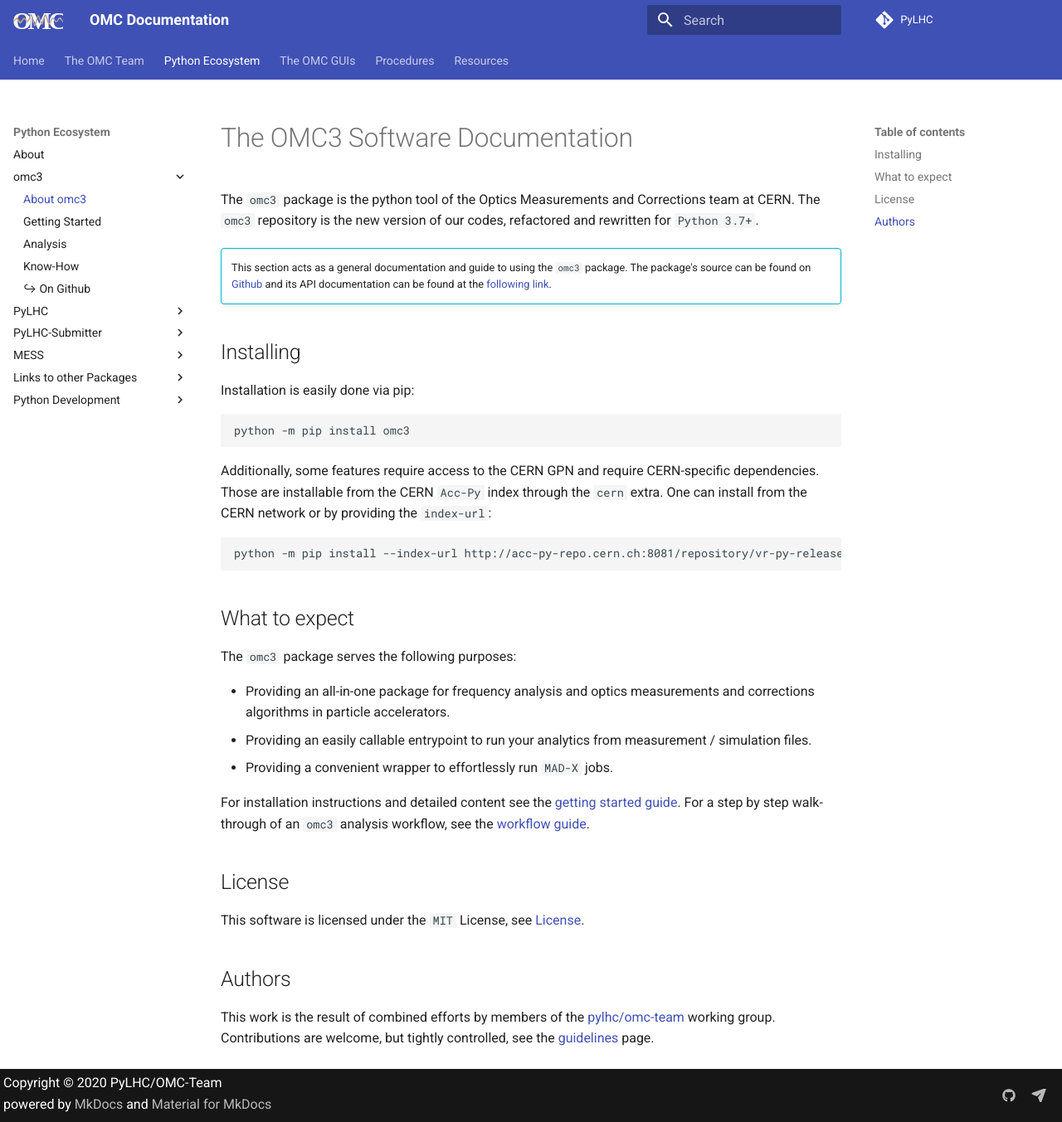
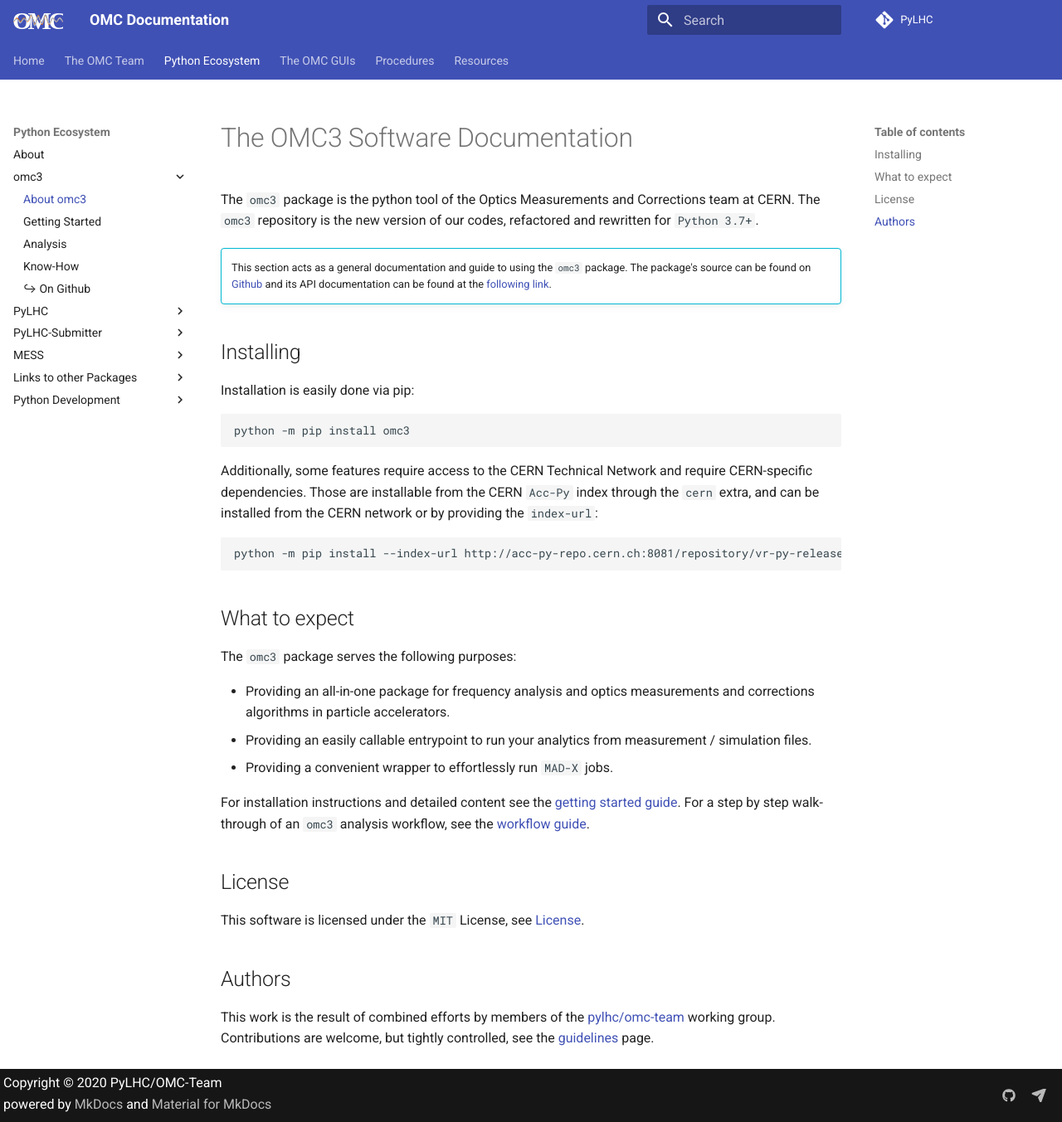
Before and after one commit to pylhc/pylhc.github.io, an MkDocs documentation site: the page built from docs/packages/omc3/about.md, in a window 1280 px wide and 1353 px high. Shown: the whole window at 83% size. Built offline with MkDocs 1.6.1 and Material for MkDocs 9.7.7, drawn with Linux system fonts in a browser that asks for light colours.

Commit message:
better phrasing

````diff
--- a/docs/packages/omc3/about.md
+++ b/docs/packages/omc3/about.md
@@ -14,9 +14,8 @@ Installation is easily done via pip:
 python -m pip install omc3
 ```
 
-Additionally, some features require access to the CERN GPN and require CERN-specific dependencies.
-Those are installable from the CERN `Acc-Py` index through the `cern` extra.
-One can install from the CERN network or by providing the `index-url`:
+Additionally, some features require access to the CERN Technical Network and require CERN-specific dependencies.
+Those are installable from the CERN `Acc-Py` index through the `cern` extra, and can be installed from the CERN network or by providing the `index-url`:
 ```bash
 python -m pip install --index-url http://acc-py-repo.cern.ch:8081/repository/vr-py-releases/simple --trusted-host acc-py-repo.cern.ch "omc3[cern]"
 ```
````
